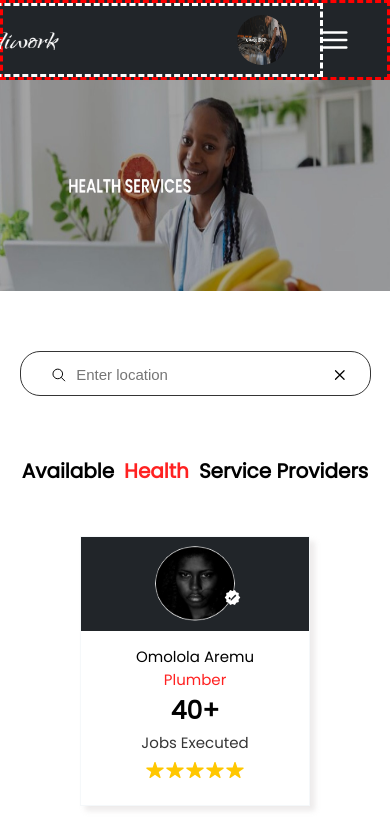
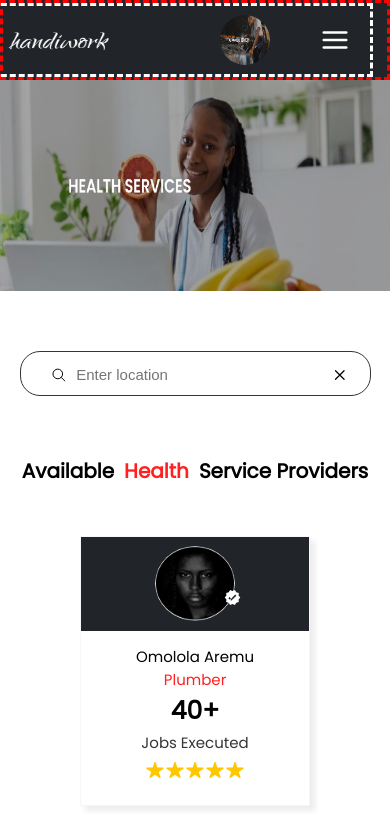
Before and after one commit to Cannyokpoto/page-handiwork, a React (Vite) app: page /market-place/health in a window 390 px wide. Shown: the top 835 px of the page. Built offline with nearby package versions, Linux system fonts and the light colour scheme; no server answers; a web font is replaced by a local one.

Commit message:
new commit

```diff
--- a/src/Components/Header/Header.css
+++ b/src/Components/Header/Header.css
@@ -261,6 +261,8 @@ body.active-modal, body.active-modal2, body.active-modal3{
         align-items: center;
         padding: 0 20px;
         border: dashed white;
+        position: relative;
+        left: 50px;
     }
 
     .header-bg .logo a{
@@ -276,9 +278,9 @@ body.active-modal, body.active-modal2, body.active-modal3{
         .header-bg .logo .user{
             height: 50px;
             width: 50px;
-            position: absolute;
-            right: 100px;
-            z-index: -1;
+            position: relative;
+            right: -30px;
+            z-index: 1;
             cursor: pointer;
         }
 
@@ -296,8 +298,6 @@ body.active-modal, body.active-modal2, body.active-modal3{
         color: var(--energyWhite);
         font-size: 30px;
         cursor: pointer;
-        position: relative;
-        left: 50px;
     }
 
     .header-bg .desktopNavNew{
--- a/src/Components/Header/Header.jsx
+++ b/src/Components/Header/Header.jsx
@@ -221,7 +221,7 @@ function Header(){
                 {/*Dropdown Menu*/}
 
                 {
-                    userDropDown ? <ProviderDropDown provider ={provider} /> : ""
+                    userDropDown ? <ProviderDropDown /> : ""
                 }
 
                 {/* <div className="user">
```
